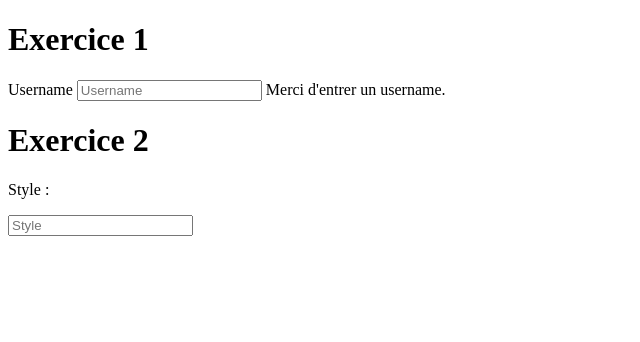
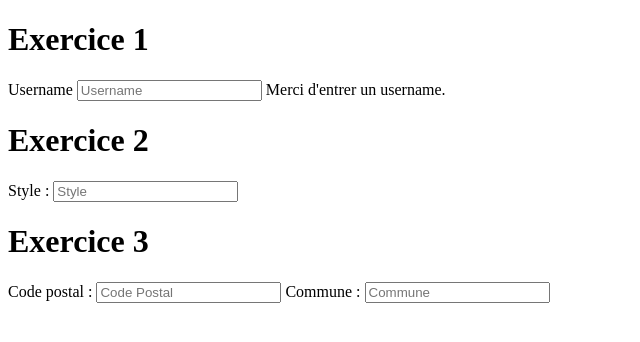
Before and after one commit to maxfly60/Serv_TP3, a PHP site: page /username/ in a window 1280 px wide. Shown: the top 342 px of the page, without its empty margins (0-640 px from the left). Run offline with PHP 8.4, Linux system fonts and the light colour scheme; data comes from the database, SQL or seed files in the repository; some libraries are stand-ins or nearby versions.

Commit message:
Ajout fonction vCommunes et exo 3

```diff
--- a/templates/index.tpl
+++ b/templates/index.tpl
@@ -18,8 +18,15 @@
         <h1>Exercice 2</h1>
         <div id="style">
             <label>Style :</label>
+            <input type="text" placeholder ="Style"/>
+        </div>
+        <h1>Exercice 3</h1>
+        <div id="communes">
+            <label>Code postal :</label>
+            <input id="code" type="text" placeholder ="Code Postal"/>
+            <label>Commune :</label>
+            <input id="commune" type="text" placeholder ="Commune"/>
             <p></p>
-            <input type="text" placeholder ="Style"/>
         </div>
     </body>
 
@@ -34,6 +41,7 @@
             console.info("jQuery chargé ")
             console.info($('#username input').blur(vUsername).keyup(vUsername))
             console.info($('#style input').blur(vStyle).keyup(vStyle))
+            console.info($('#communes input').blur(vCommunes).keyup(vCommunes))
         })
 
         function vUsername()
@@ -60,21 +68,45 @@
 
         }
 
-        function vStyle()
-        {
+        function vStyle(){
+
             if($('#style input').val().trim()===''){
                 $('#style span').show()
                 return false
-            }else{
-                $.getJSON("../style", $('#style input').val().trim(), function(doexist)
+            } else {
+                $.getJSON("../style", $('#style input').val().trim(), function(style)
                 {
-                    console.log(doexist);
+                    console.log(style);
 
                     $('#style input').autocomplete({
-                    source:doexist
+                    source:style
                     });
                 })
                 $('#style span').hide()
+
+            }
+
+
+        }
+        //MARCHE QU'A 70%
+        function vCommunes()
+        {
+            if($('#communes input').val().trim()===''){
+                $('#communes span').show()
+                return false
+            }else{
+                $.getJSON("../communes/" + $('#communes input').val().trim(), function(communes) {
+                 console.log(communes);
+                    $('#communes input').autocomplete({
+                    autoSelect: true,
+                    source:communes
+                    });
+
+                })
+                if(communes.length == 0){
+                    $('#communes input').prop( "disabled", true );
+                }
+                $('#communes span').hide()
 
             }
 
```
